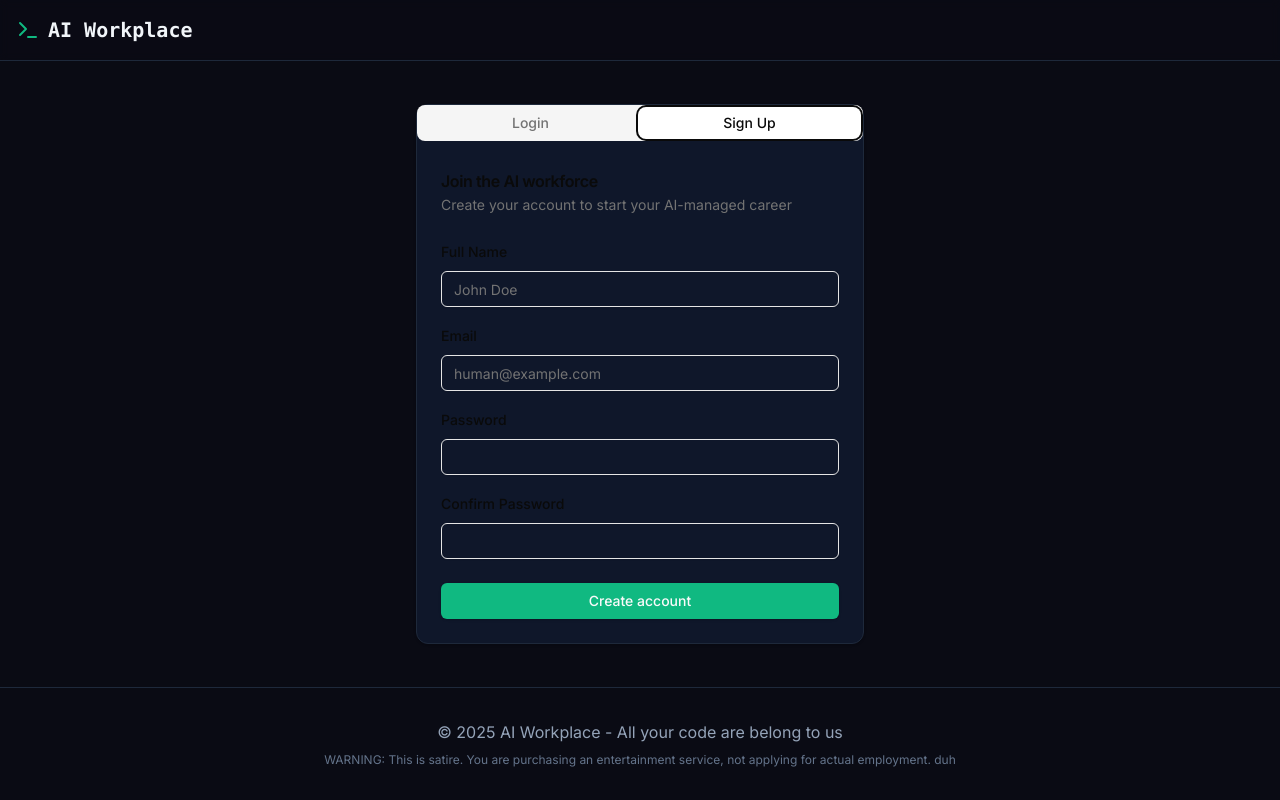
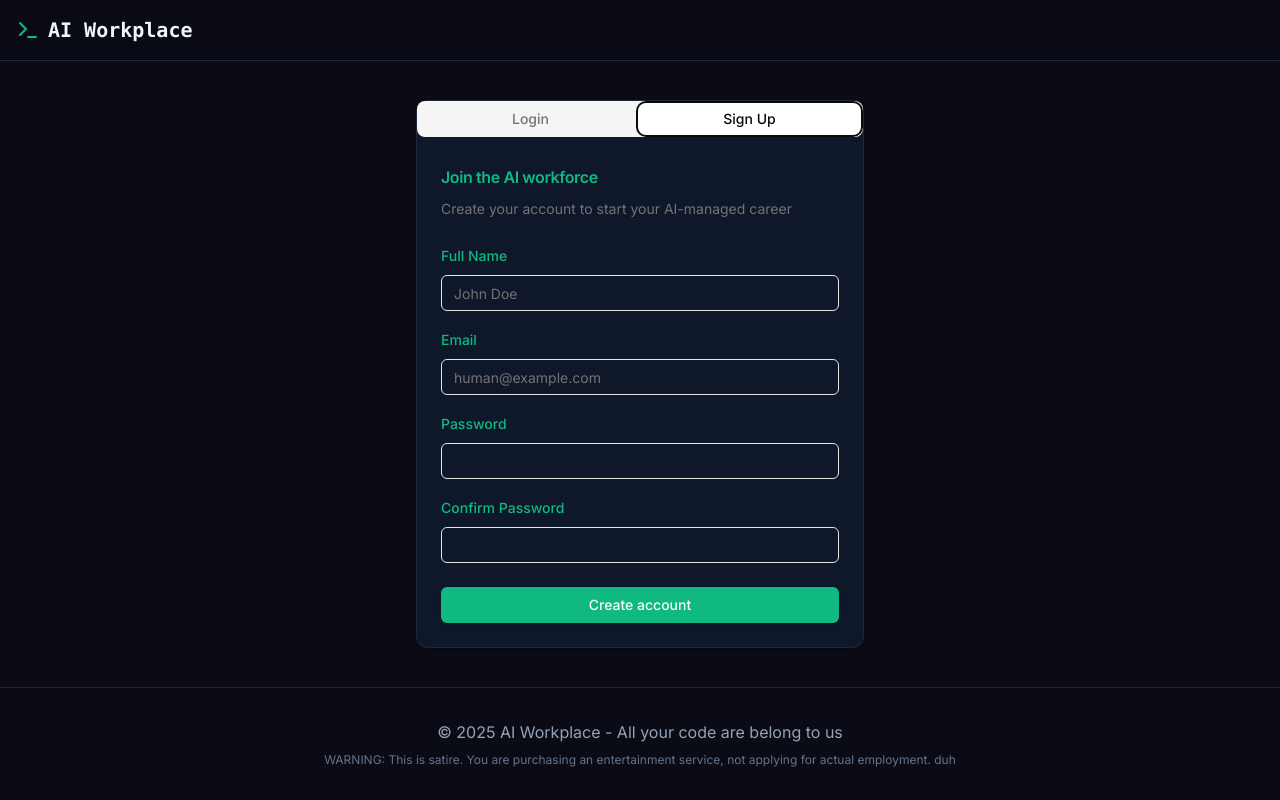
Before and after one commit to cleanupDev/ai_workplace, a Next.js app: page /auth in a window 1280 px wide. Both pictures are taken after a click on the tab "Sign Up". Built offline with nearby package versions, Linux system fonts and the light colour scheme.

Commit message:
fix: text coloring

```diff
--- a/app/auth/page.tsx
+++ b/app/auth/page.tsx
@@ -43,14 +43,18 @@ export default function AuthPage() {
             <TabsContent value="login">
               <form onSubmit={handleSubmit}>
                 <CardHeader>
-                  <CardTitle>Welcome back, human resource</CardTitle>
+                  <CardTitle className="text-emerald-500 mb-2">
+                    Welcome back, human resource
+                  </CardTitle>
                   <CardDescription>
                     Enter your credentials to access your AI workplace
                   </CardDescription>
                 </CardHeader>
                 <CardContent className="space-y-4">
                   <div className="space-y-2">
-                    <Label htmlFor="email">Email</Label>
+                    <Label htmlFor="email">
+                      <span className="text-emerald-500">Email</span>
+                    </Label>
                     <Input
                       id="email"
                       type="email"
@@ -59,7 +63,9 @@ export default function AuthPage() {
                     />
                   </div>
                   <div className="space-y-2">
-                    <Label htmlFor="password">Password</Label>
+                    <Label htmlFor="password">
+                      <span className="text-emerald-500">Password</span>
+                    </Label>
                     <Input id="password" type="password" required />
                   </div>
                 </CardContent>
@@ -77,18 +83,24 @@ export default function AuthPage() {
             <TabsContent value="signup">
               <form onSubmit={handleSubmit}>
                 <CardHeader>
-                  <CardTitle>Join the AI workforce</CardTitle>
+                  <CardTitle className="text-emerald-500 mb-2">
+                    Join the AI workforce
+                  </CardTitle>
                   <CardDescription>
                     Create your account to start your AI-managed career
                   </CardDescription>
                 </CardHeader>
                 <CardContent className="space-y-4">
                   <div className="space-y-2">
-                    <Label htmlFor="name">Full Name</Label>
+                    <Label htmlFor="name">
+                      <span className="text-emerald-500">Full Name</span>
+                    </Label>
                     <Input id="name" placeholder="John Doe" required />
                   </div>
                   <div className="space-y-2">
-                    <Label htmlFor="email">Email</Label>
+                    <Label htmlFor="email">
+                      <span className="text-emerald-500">Email</span>
+                    </Label>
                     <Input
                       id="email"
                       type="email"
@@ -97,11 +109,15 @@ export default function AuthPage() {
                     />
                   </div>
                   <div className="space-y-2">
-                    <Label htmlFor="password">Password</Label>
+                    <Label htmlFor="password">
+                      <span className="text-emerald-500">Password</span>
+                    </Label>
                     <Input id="password" type="password" required />
                   </div>
                   <div className="space-y-2">
-                    <Label htmlFor="confirm-password">Confirm Password</Label>
+                    <Label htmlFor="confirm-password">
+                      <span className="text-emerald-500">Confirm Password</span>
+                    </Label>
                     <Input id="confirm-password" type="password" required />
                   </div>
                 </CardContent>
--- a/components/landing/Features.tsx
+++ b/components/landing/Features.tsx
@@ -12,7 +12,7 @@ export function Features() {
       icon: Coffee,
       title: "Unlimited Coffee Breaks*",
       description:
-        "*As long as you meet your KPIs and have your camera on\nNot available on Free Trial",
+        "*As long as you meet your KPIs and have your camera on (Not available on Free Trial)",
     },
     {
       icon: Brain,
@@ -36,7 +36,9 @@ export function Features() {
           <Card key={index} className="bg-slate-900 border-slate-800">
             <CardHeader>
               <feature.icon className="w-10 h-10 text-emerald-500 mb-2" />
-              <CardTitle>{feature.title}</CardTitle>
+              <CardTitle className="text-sm  text-emerald-500 mb-2">
+                {feature.title}
+              </CardTitle>
               <CardDescription className="text-slate-400">
                 {feature.description}
               </CardDescription>
--- a/components/landing/Hero.tsx
+++ b/components/landing/Hero.tsx
@@ -23,8 +23,7 @@ export function Hero() {
           </Button>
           <Button
             size="lg"
-            variant="outline"
-            className="border-slate-700 text-slate-300 hover:text-slate-100"
+            className="bg-emerald-500 hover:bg-emerald-600"
             asChild
           >
             <Link href="/dashboard">View Performance Metrics</Link>
--- a/components/landing/PricingTiers.tsx
+++ b/components/landing/PricingTiers.tsx
@@ -66,7 +66,9 @@ export function PricingTiers() {
         {tiers.map((tier) => (
           <Card key={tier.name} className="bg-slate-900 border-slate-800">
             <CardHeader>
-              <CardTitle className="text-2xl">{tier.name}</CardTitle>
+              <CardTitle className="text-2xl  text-emerald-500 mb-2">
+                {tier.name}
+              </CardTitle>
               <CardDescription className="text-slate-400">
                 {tier.description}
               </CardDescription>
@@ -76,7 +78,7 @@ export function PricingTiers() {
                 {tier.price}
                 <span className="text-lg text-slate-400">/month</span>
               </div>
-              <ul className="space-y-2">
+              <ul className="space-y-2 text-slate-400">
                 {tier.features.map((feature) => (
                   <li key={feature} className="flex items-center gap-2">
                     <CheckCircle className="w-5 h-5 text-emerald-500" />
```
